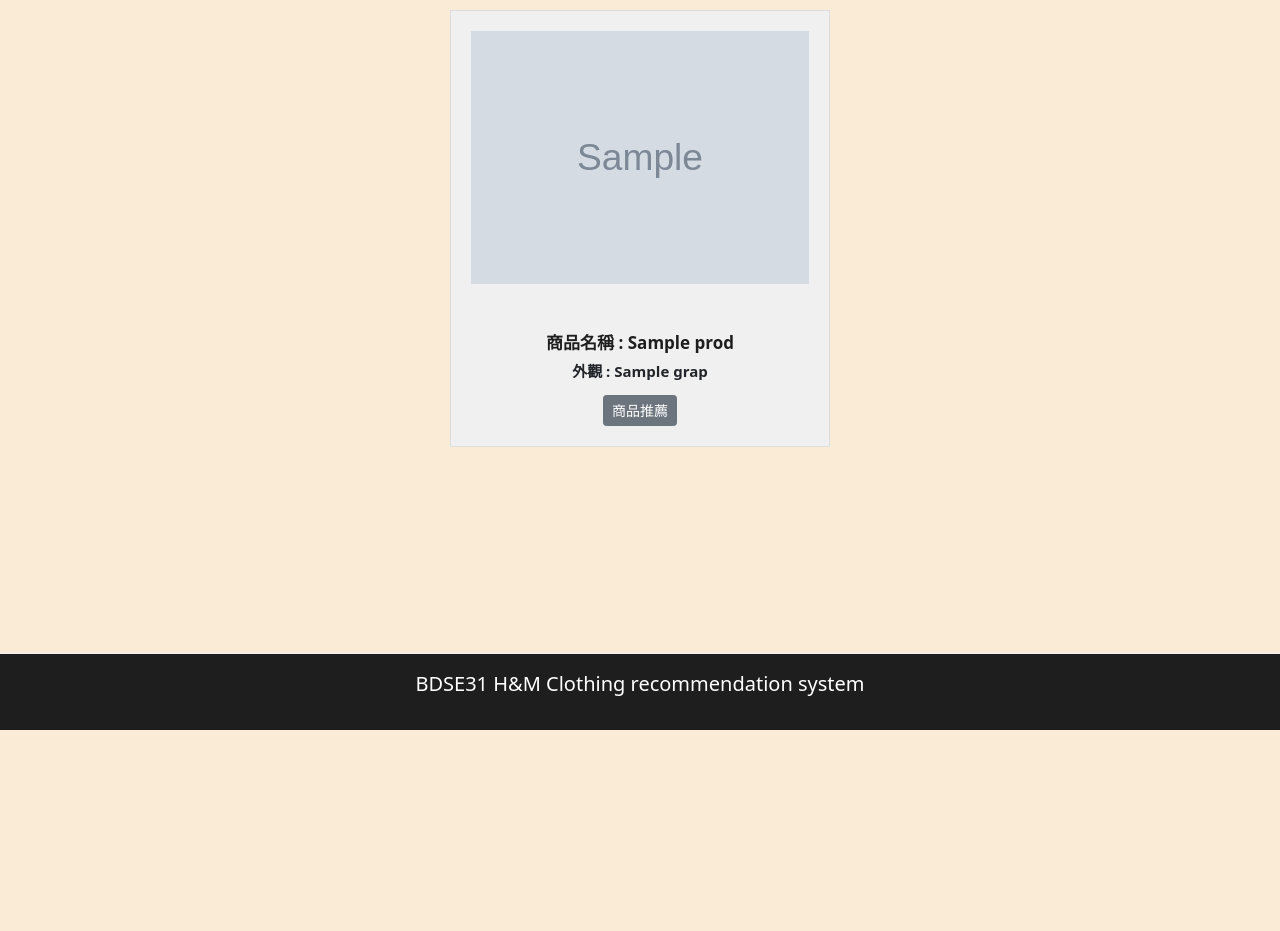
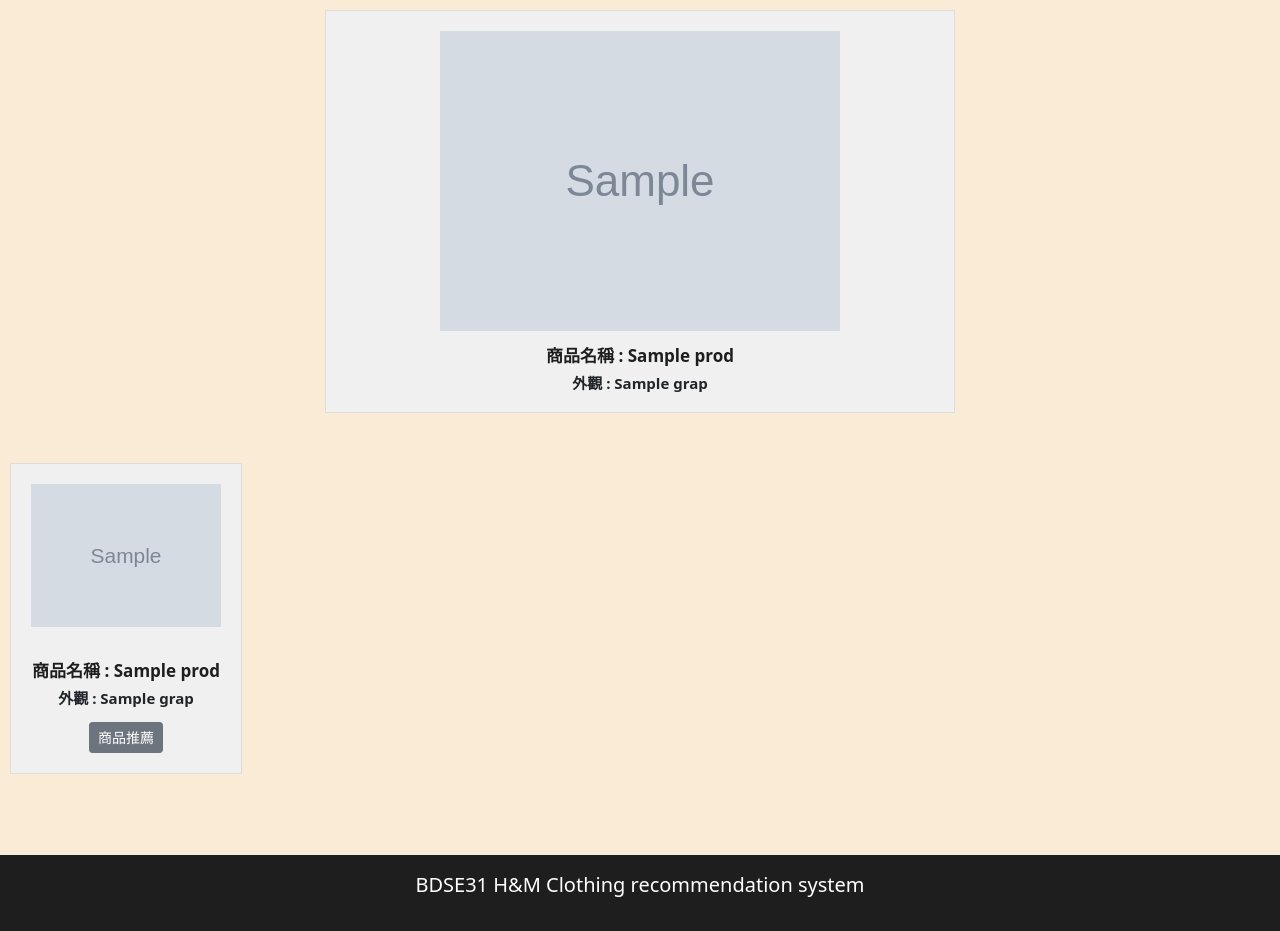
Before and after one commit to Zheng1013/test_demo, a Flask app: template app/myproject/templates/recommed.html in a window 1280 px wide. Shown: the part 70-1001 px from the top of the page. Before the commit the page ends 800 px from the top, so only its background shows below. Run offline with Flask 3, Linux system fonts and the light colour scheme; the template is opened without the code that fills it: most values are stand-ins (such as "Sample title", 1, 10 or a date in 2020); grey boxes marked "Sample" are stand-in pictures; parts of the project's set-up code (start-up, migrations or seed data) failed here and were passed over.

Commit message:
09/05/14:01

```diff
--- a/app/app.py
+++ b/app/app.py
@@ -66,8 +66,9 @@
             # 商品圖片完整路径
             image_path = image_root + f"{subfolder}"  + f"/0{id}.jpg"
             image_paths.append(image_path)
-        combined = zip(similar_ids,image_paths,prod ,grap)
-        return render_template('recommed.html',zip_data=combined)
+        one_zip = zip(similar_ids[:1],image_paths[:1],prod[:1] ,grap[:1])
+        five_zip= zip(similar_ids[1:],image_paths[1:],prod[1:] ,grap[1:])
+        return render_template('recommed.html',five_zip=five_zip,one_zip=one_zip)
 
 
 #--------登錄系統-------
--- a/app/myproject/templates/recommed.html
+++ b/app/myproject/templates/recommed.html
@@ -17,33 +17,53 @@
     .image-container {
         display: flex;
         flex-wrap: wrap;
-    justify-content: center;
-    gap: 20px; /* 商品之间的间距，根据需要调整 */
-    max-width: 1200px; /* 最大宽度，根据需要调整 */
-    margin: 0 auto;
+        justify-content: space-between;
+        gap: 20px;
+        /* 商品之间的间距，根据需要调整 */
+        max-width: 1800px;
+        /* 最大宽度，根据需要调整 */
+        margin: 50px auto;
     }
 
     /* 图片项目的样式 */
     .item {
-        width: calc(33.33% - 20px); /* 每行显示三个商品，并考虑到间距 */
+        width: calc(20% - 20px);
+        /* 顯示5個商品,並保持等距 */
+        margin: 0 0 20px 0;
         padding: 20px;
-    background-color: #f0f0f0; /* 背景颜色，根据需要调整 */
-    border: 1px solid #ddd; /* 边框颜色和宽度，根据需要调整 */
+        background-color: #f0f0f0;
+        /* 背景颜色，根据需要调整 */
+        border: 1px solid #ddd;
+        /* 边框颜色和宽度，根据需要调整 */
+        text-align: center;
+    }
+    .oneitem {
+        width: calc(50%);
+        margin: 0 auto;
+        padding: 20px;
+        background-color: #f0f0f0;
+        /* 背景颜色，根据需要调整 */
+        border: 1px solid #ddd;
+        /* 边框颜色和宽度，根据需要调整 */
         text-align: center;
     }
 
-    /* 图片样式 */
+
+    /* 圖片樣式 */
     .item img {
         max-width: 100%;
         height: auto;
-    padding-bottom: 10%; /* 保持图像容器的纵横比为1:1 */
+        padding-bottom: 10%;
+        /* 保持图像容器的纵横比为1:1 */
         position: relative;
         overflow: hidden;
     }
+
     .title {
         font-weight: bold;
         padding: 10px;
     }
+
     .featured-item h4 {
         font-size: 17px;
         font-weight: 700;
@@ -51,9 +71,11 @@
         margin-top: 15px;
         transition: all 0.5s;
     }
+
     .featured-item:hover h4 {
         color: #3a8bcd;
     }
+
     .featured-item h6 {
         font-size: 15px;
         font-weight: 700;
@@ -64,14 +86,25 @@
 
 
 <div class="content">
+    {% for id, image_url , prod , grap in one_zip %}
+    <div class="oneitem">
+        <div class="featured-item" data-item-id="{{ id }}">
+            <img src="{{ image_url }}" alt="">
+            <h4>商品名稱 : {{ prod }}</h4>
+            <h6>外觀 : {{ grap}}</h6>
+        </div>
+    </div>
+    {% endfor %}
+
     <div class="image-container">
-        {% for id, image_url , prod , grap in zip_data %}
+        {% for id, image_url , prod , grap in five_zip %}
         <div class="item">
             <div class="featured-item" data-item-id="{{ id }}">
                 <img src="{{ image_url }}" alt="">
                 <h4>商品名稱 : {{ prod }}</h4>
                 <h6>外觀 : {{ grap}}</h6>
-                <button type="button" class="btn btn-secondary btn-sm" style="margin-top: 15px;" onclick="sendForm('{{ id }}')">商品推薦</button>
+                <button type="button" class="btn btn-secondary btn-sm" style="margin-top: 15px;"
+                    onclick="sendForm('{{ id }}')">商品推薦</button>
             </div>
         </div>
         {% endfor %}
```
Also changed, not shown: app/knn_model/knn.py (+6 -3 lines), app/myproject/templates/base.html (+6 -3 lines). Lines whose indentation alone changed are shown as unchanged.
